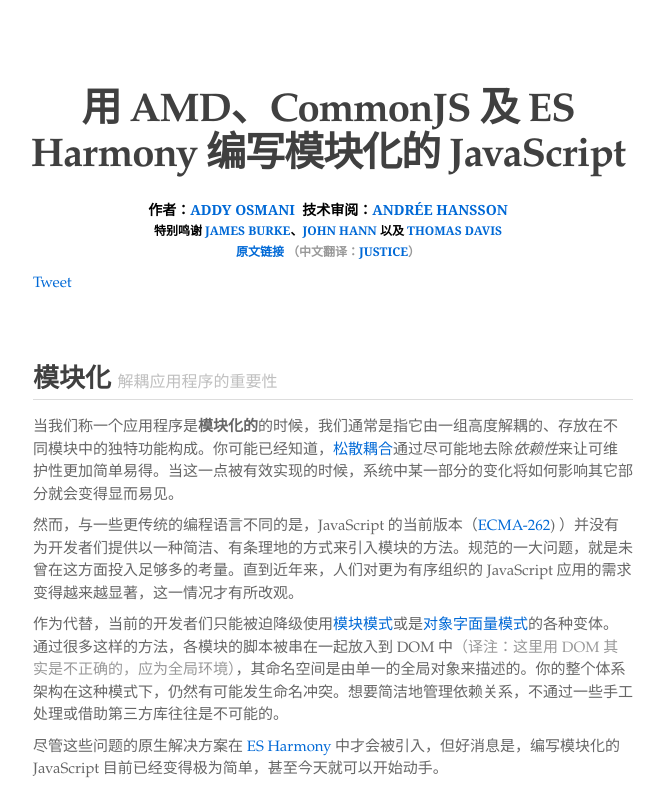
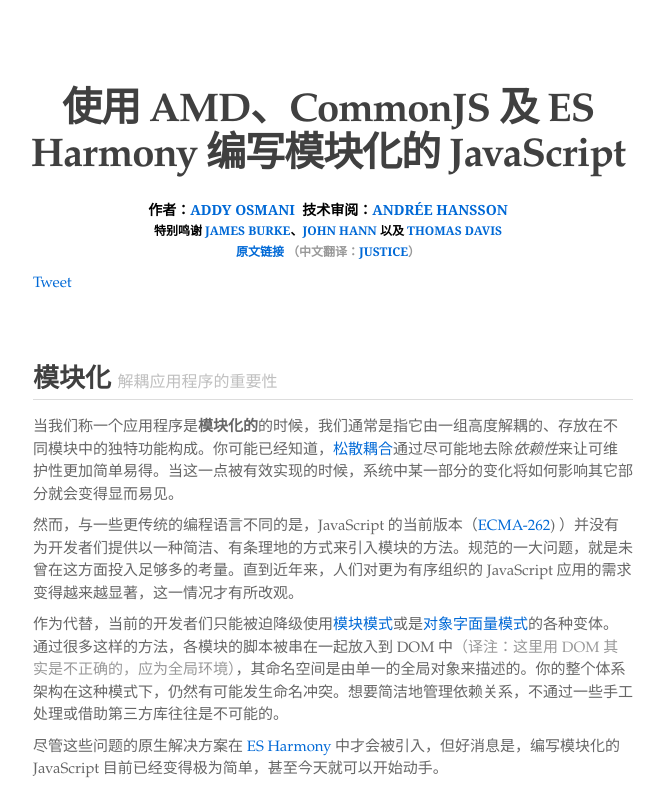
Before and after one commit to Justineo/singles, a plain HTML site: page writing-modular-js/index.html in a window 1280 px wide. Shown: the top 788 px of the page, without its empty margins (312-976 px from the left). Drawn offline with nearby package versions, Linux system fonts and the light colour scheme.

Commit message:
fix typo

```diff
--- a/writing-modular-js/index.html
+++ b/writing-modular-js/index.html
@@ -125,7 +125,7 @@
 <body onload="prettyPrint();">
     <div class="hr"></div>
     <div class="toplineHeader">
-        <h1>用 AMD、CommonJS 及 ES Harmony 编写模块化的 JavaScript</h1>
+        <h1>使用 AMD、CommonJS 及 ES Harmony 编写模块化的 JavaScript</h1>
         <div class="credits">
         <small>作者：<a href="http://twitter.com/addyosmani">Addy Osmani</a>&nbsp; 技术审阅：<a href="http://twitter.com/peolanha">Andr&#233;e Hansson</a><br>
         <small class="special">特别鸣谢 <a href="http://twitter.com/jrburke">JAMES BURKE</a>、<a href="http://twitter.com/unscriptable">JOHN HANN</a> 以及 <a href="http://twitter.com/neutralthoughts">THOMAS DAVIS</a></small></small><br>
```
